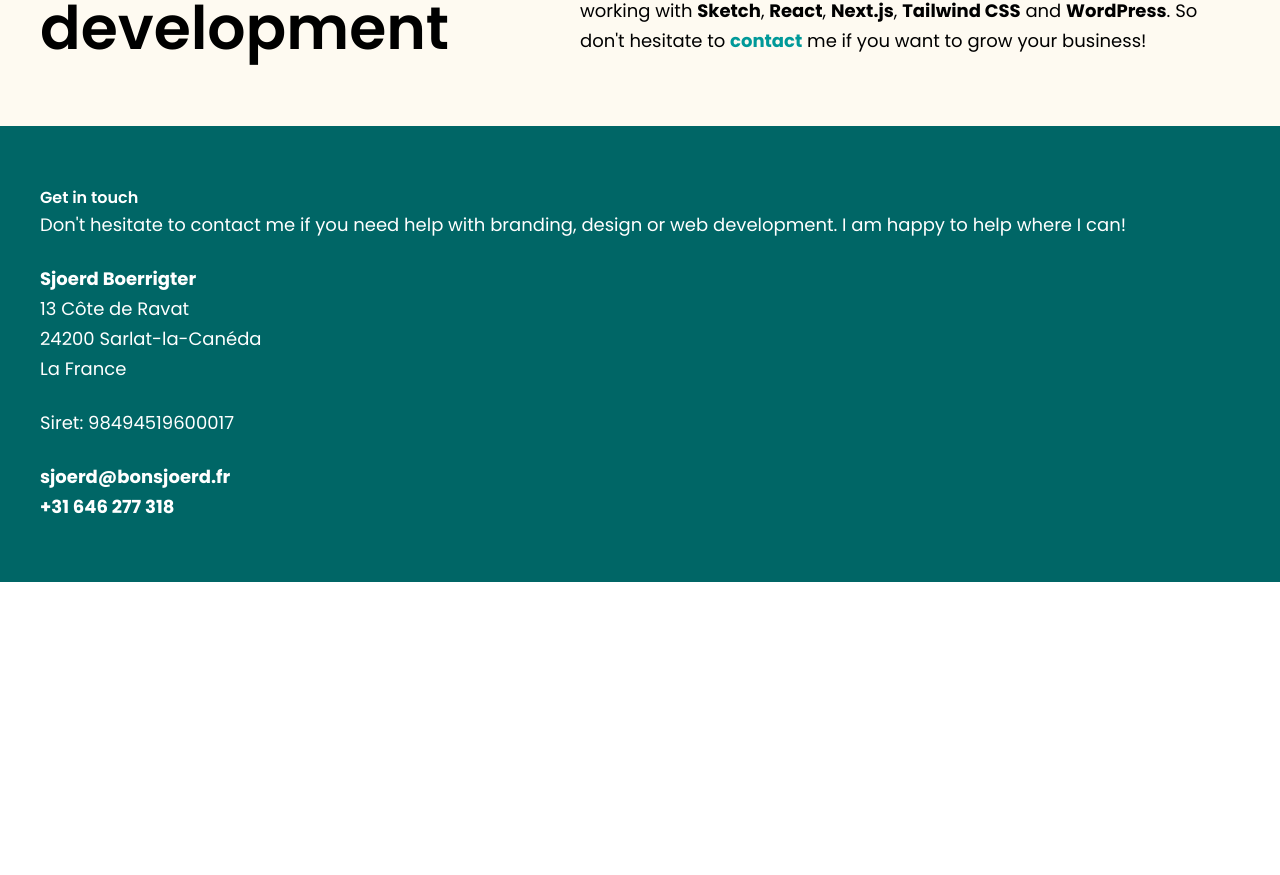
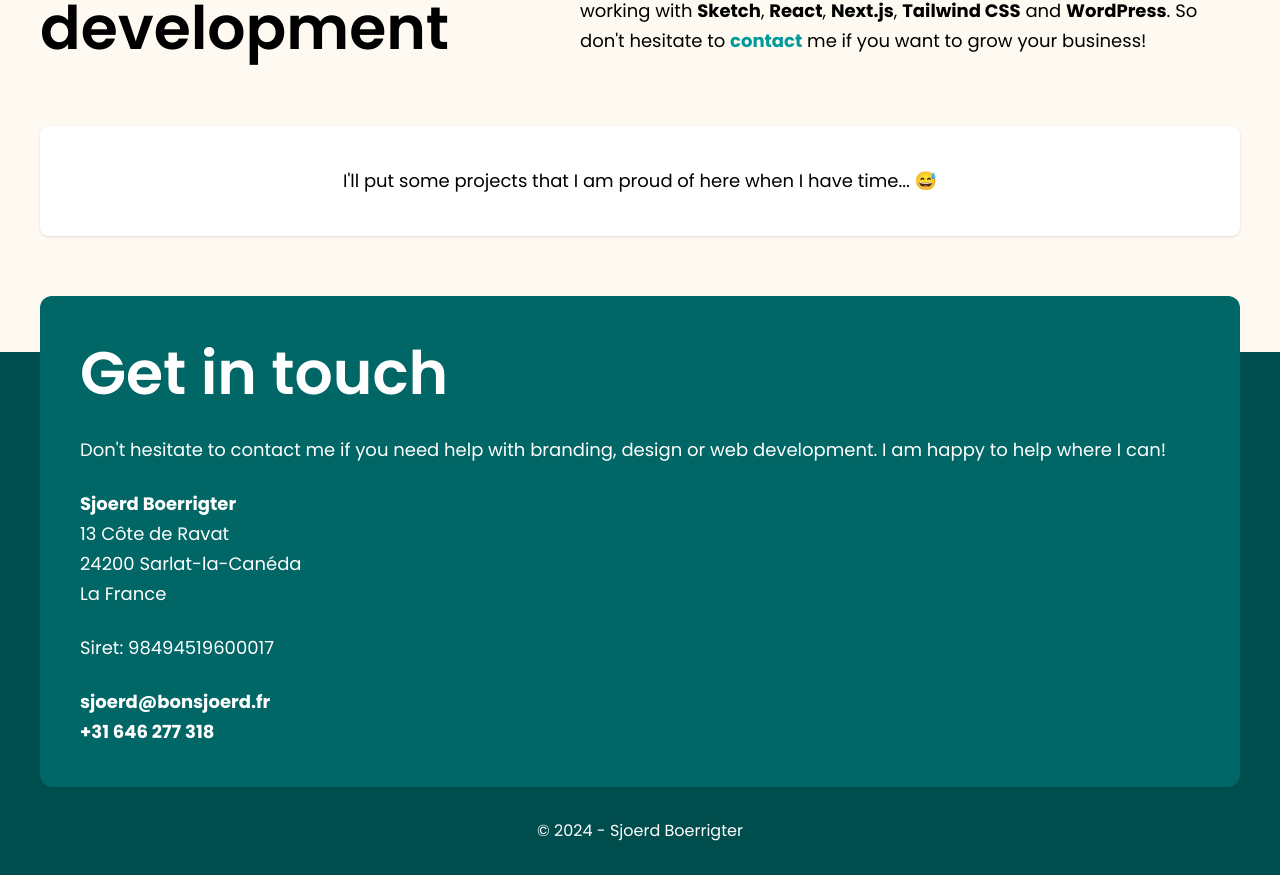
Before and after one commit to sboerrigter/bonsjoerd, a Next.js app: page / in a window 1280 px wide. Shown: the part 1119-1994 px from the top of the page. Before the commit the page ends 1701 px from the top, so only its background shows below. Built offline with nearby package versions, Linux system fonts and the light colour scheme.

Commit message:
Update page.js

```diff
--- a/app/page.js
+++ b/app/page.js
@@ -54,14 +54,8 @@ export default function Home() {
         </div>
       </Wrap>
 
-      <div
-        className="
-          bg-yellow-50 pt-10 pb-15
-          lg:pb-15 lg:pt-45
-        "
-        id="services"
-      >
-        <Wrap className="flex flex-col lg:flex-row gap-x-15 items-center">
+      <div className="bg-yellow-50 pt-10 pb-30 lg:pt-45" id="services">
+        <Wrap className="flex flex-col lg:flex-row gap-x-15 items-center mb-15">
           <h1
             className="
               text-[40px] leading-tight mb-6
@@ -91,14 +85,26 @@ export default function Home() {
             </p>
           </div>
         </Wrap>
+
+        <Wrap>
+          <div className="w-full p-10 shadow bg-white text-center rounded-lg">
+            <p>
+              I'll put some projects that I am proud of here when I have time...
+              😅
+            </p>
+          </div>
+        </Wrap>
       </div>
 
-      <div className="bg-green-600 text-white py-15" id="contact">
+      <div className="bg-green-700 text-white -mt-1 pt-1" id="contact">
         <Wrap>
-          <h2>Get in touch</h2>
+          <div className="bg-green-600 -mt-15 p-10 rounded-xl">
+            <h2 className="text-[50px] leading-tight mb-6 xl:text-[60px]">
+              Get in touch
+            </h2>
             <p>
-            Don't hesitate to contact me if you need help with branding, design
-            or web development. I am happy to help where I can!
+              Don't hesitate to contact me if you need help with branding,
+              design or web development. I am happy to help where I can!
             </p>
             <p>
               <strong>Sjoerd Boerrigter</strong>
@@ -119,6 +125,11 @@ export default function Home() {
                 +31 646 277 318
               </a>
             </p>
+          </div>
+
+          <div className="text-center py-8">
+            &copy; {new Date().getFullYear()} - Sjoerd Boerrigter
+          </div>
         </Wrap>
       </div>
     </>
```
Lines whose indentation alone changed are shown as unchanged.
